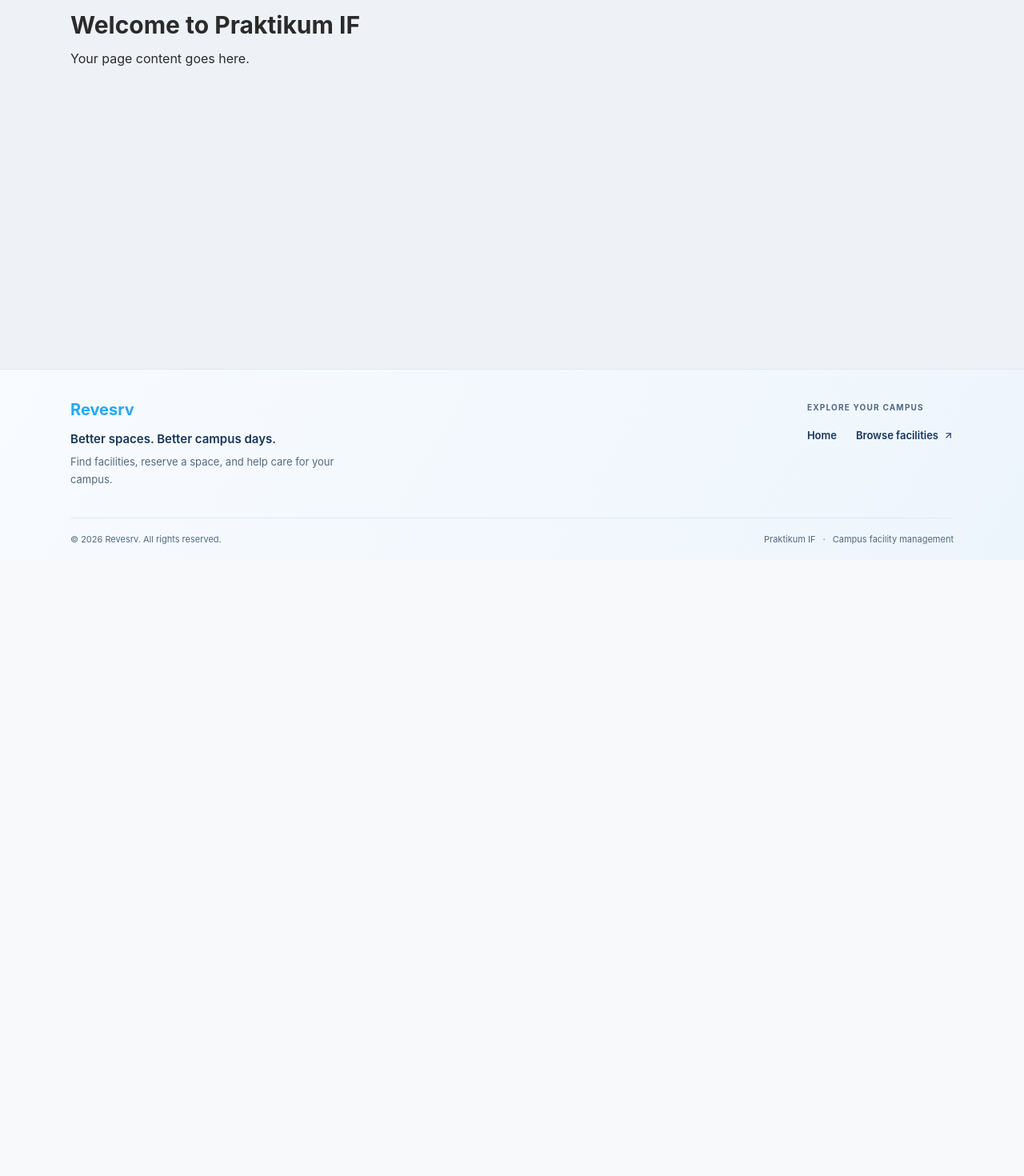
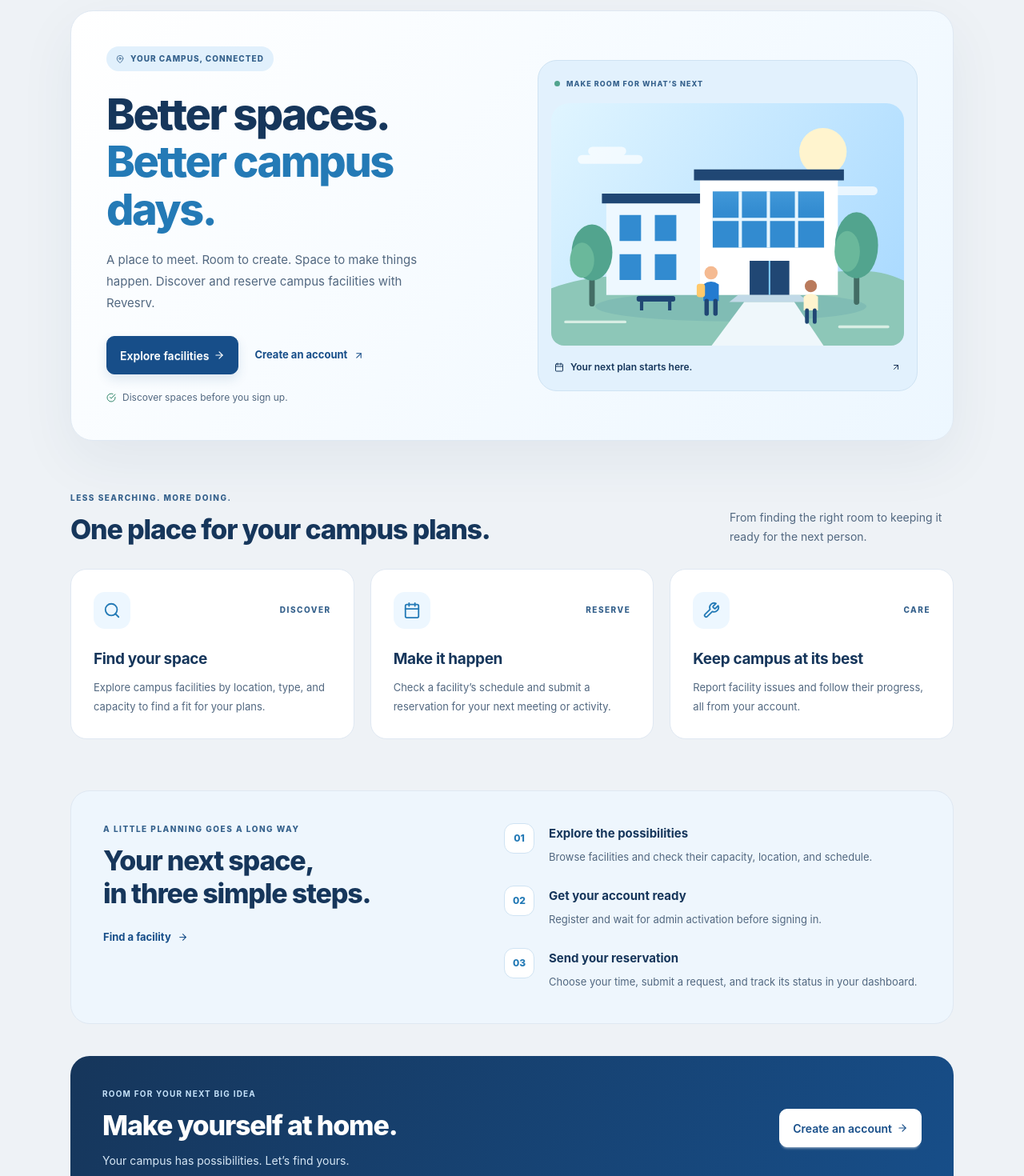
Before and after one commit to aliflikescoding/ppk-repo, a React app in the folder frontend/: page / in a window 1280 px wide. Shown: the part 100-1570 px from the top of the page at 80% size. Before the commit the page ends 800 px from the top, so only its background shows below. Built offline with nearby package versions, Linux system fonts and the light colour scheme; no server answers; the HTML template or start-up script is replaced by a standard one.

Commit message:
Style the home page (landing page)

```diff
--- a/frontend/src/index.css
+++ b/frontend/src/index.css
@@ -79,7 +79,55 @@
 .footer-links a:hover { color: #174e89; text-decoration: underline; }
 .footer-bottom { display: flex; flex-wrap: wrap; justify-content: space-between; gap: 12px; padding: 18px 0; border-top: 1px solid #dfe8f2; color: #526880; font-size: 11px; }
 .footer-bottom span { margin: 0 6px; }
+.landing-page { color: #16365b; }
+.landing-hero { display: grid; grid-template-columns: 1.05fr 1fr; align-items: center; gap: 40px; padding: 44px; border: 1px solid #dfe8f2; border-radius: 28px; background: linear-gradient(130deg, #fff, #edf7ff); box-shadow: 0 24px 70px #183b6610; }
+.landing-pill { display: inline-flex; align-items: center; gap: 8px; padding: 8px 12px; border-radius: 100px; background: #e1f0fc; color: #35618c; font-size: 10px; font-weight: 800; letter-spacing: .1em; }
+.landing-hero h1 { margin: 24px 0 20px; font-size: clamp(36px, 4.6vw, 54px); line-height: 1.1; letter-spacing: -.045em; font-weight: 800; }
+.landing-hero h1 span { color: #247ab6; }
+.landing-intro { max-width: 420px; color: #526880; font-size: 15px; line-height: 1.8; }
+.landing-actions { display: flex; flex-wrap: wrap; align-items: center; gap: 20px; margin-top: 28px; }
+.landing-text-link { display: inline-flex; align-items: center; gap: 8px; color: #174e89; font-size: 13px; font-weight: 700; }
+.landing-text-link:hover { text-decoration: underline; }
+.landing-hero-note { display: flex; align-items: center; gap: 8px; margin-top: 20px; color: #526880; font-size: 12px; }
+.landing-hero-note svg { color: #308569; }
+.landing-hero-art { padding: 16px; border: 1px solid #cfe3f3; border-radius: 24px; background: #e2f1fd; }
+.landing-art-label { display: flex; align-items: center; gap: 8px; padding: 6px 4px 18px; font-size: 9px; letter-spacing: .12em; font-weight: 800; color: #35618c; }
+.landing-art-label > span { width: 7px; height: 7px; border-radius: 50%; background: #52a48e; }
+.landing-hero-art img { width: 100%; height: auto; border-radius: 16px; }
+.landing-art-caption { display: flex; justify-content: space-between; align-items: center; padding: 18px 4px 4px; font-size: 12px; font-weight: 600; }
+.landing-art-caption > span { display: flex; align-items: center; gap: 8px; }
+.landing-section { margin: 64px 0; }
+.landing-section-heading { display: flex; justify-content: space-between; align-items: end; gap: 24px; margin-bottom: 28px; }
+.landing-page h2 { margin-top: 12px; font-size: clamp(26px, 3vw, 34px); font-weight: 800; letter-spacing: -.035em; line-height: 1.2; }
+.landing-section-heading > p { max-width: 280px; font-size: 14px; line-height: 1.7; color: #526880; }
+.landing-features { display: grid; grid-template-columns: repeat(3, 1fr); gap: 20px; }
+.landing-feature { padding: 28px; border-radius: 20px; border: 1px solid #dfe8f2; background: #fff; }
+.landing-feature-top { display: flex; justify-content: space-between; align-items: center; gap: 12px; }
+.landing-feature-icon { display: grid; place-items: center; width: 46px; height: 46px; border-radius: 14px; background: #edf7ff; color: #247ab6; font-size: 22px; }
+.landing-feature h3 { margin: 24px 0 10px; font-size: 19px; font-weight: 700; letter-spacing: -.02em; }
+.landing-feature > p, .landing-steps p { color: #526880; font-size: 13px; line-height: 1.8; }
+.landing-how { display: grid; grid-template-columns: 1fr 1.15fr; gap: 48px; padding: 40px; border: 1px solid #dfe8f2; border-radius: 24px; background: #eef6fd; }
+.landing-how .landing-text-link { margin-top: 24px; }
+.landing-steps { display: grid; gap: 24px; }
+.landing-steps li { display: flex; gap: 18px; }
+.landing-steps li > span { display: grid; place-items: center; flex-shrink: 0; width: 38px; height: 38px; border-radius: 12px; border: 1px solid #cfe3f3; background: #fff; color: #247ab6; font-size: 12px; font-weight: 800; }
+.landing-steps h3 { margin: 2px 0 6px; font-weight: 700; font-size: 15px; }
+.landing-cta { display: flex; align-items: center; justify-content: space-between; gap: 28px; margin-top: 40px; padding: 40px; background: linear-gradient(120deg, #16365b, #174e89); color: white; border-radius: 24px; }
+.landing-cta-eyebrow { color: #c5e2fa; font-size: 10px; letter-spacing: .12em; font-weight: 700; }
+.landing-cta h2 { margin-bottom: 12px; }
+.landing-cta p:last-child { color: #d5e6f5; font-size: 14px; }
+.landing-cta-button { flex-shrink: 0; min-height: 48px; border-radius: 10px; background: white; border-color: white; color: #174e89; }
+.landing-cta-button:hover { background: #e1f0fc; border-color: #e1f0fc; }
 @media (max-width: 767px) {
+  .landing-hero { grid-template-columns: 1fr; gap: 32px; padding: 28px 24px; border-radius: 20px; }
+  .landing-hero-art { max-width: 480px; width: 100%; margin: 0 auto; }
+  .landing-section { margin: 40px 0; }
+  .landing-section-heading { align-items: start; flex-direction: column; gap: 12px; }
+  .landing-section-heading > p { max-width: none; }
+  .landing-features { grid-template-columns: 1fr; gap: 16px; }
+  .landing-feature { padding: 24px; }
+  .landing-how { grid-template-columns: 1fr; gap: 28px; padding: 28px 24px; }
+  .landing-cta { align-items: start; flex-direction: column; padding: 28px 24px; }
   .footer-main { flex-direction: column; gap: 24px; padding: 28px 0; }
   .auth-shell { grid-template-columns: 1fr; border-radius: 20px; }
   .auth-visual { padding: 24px; }
--- a/frontend/src/pages/Home.jsx
+++ b/frontend/src/pages/Home.jsx
@@ -1,9 +1,67 @@
+import { Link } from 'react-router-dom'
+import { FiArrowRight, FiArrowUpRight, FiCalendar, FiCheckCircle, FiMapPin, FiSearch, FiTool } from 'react-icons/fi'
+import { roles, useAuth } from '../auth/auth.js'
+
+const features = [
+  { icon: FiSearch, title: 'Find your space', description: 'Explore campus facilities by location, type, and capacity to find a fit for your plans.', tag: 'DISCOVER' },
+  { icon: FiCalendar, title: 'Make it happen', description: 'Check a facility’s schedule and submit a reservation for your next meeting or activity.', tag: 'RESERVE' },
+  { icon: FiTool, title: 'Keep campus at its best', description: 'Report facility issues and follow their progress, all from your account.', tag: 'CARE' },
+]
+
 function Home() {
+  const { user, loading } = useAuth()
+  const accountPath = user ? roles[user.role].dashboard : '/register'
+  const accountLabel = user ? 'Go to dashboard' : 'Create an account'
+
   return (
-    <>
-      <h1 className="text-3xl font-bold">Welcome to Praktikum IF</h1>
-      <p className="mt-3">Your page content goes here.</p>
-    </>
+    <div className="landing-page">
+      <section className="landing-hero" aria-labelledby="hero-title">
+        <div className="landing-hero-copy">
+          <p className="landing-pill"><FiMapPin aria-hidden="true" /> YOUR CAMPUS, CONNECTED</p>
+          <h1 id="hero-title">Better spaces.<br /><span>Better campus days.</span></h1>
+          <p className="landing-intro">A place to meet. Room to create. Space to make things happen. Discover and reserve campus facilities with Revesrv.</p>
+          <div className="landing-actions">
+            <Link to="/facilities" className="btn auth-submit">Explore facilities <FiArrowRight aria-hidden="true" /></Link>
+            {!loading && <Link to={accountPath} className="landing-text-link">{accountLabel} <FiArrowUpRight aria-hidden="true" /></Link>}
+          </div>
+          <p className="landing-hero-note"><FiCheckCircle aria-hidden="true" /> Discover spaces before you sign up.</p>
+        </div>
+        <div className="landing-hero-art">
+          <div className="landing-art-label"><span aria-hidden="true" /> MAKE ROOM FOR WHAT’S NEXT</div>
+          <img src="/images/auth-campus.svg" alt="Students enjoying a green campus with modern facilities" width="640" height="440" fetchPriority="high" />
+          <div className="landing-art-caption"><span><FiCalendar aria-hidden="true" /> Your next plan starts here.</span><FiArrowUpRight aria-hidden="true" /></div>
+        </div>
+      </section>
+
+      <section className="landing-section" aria-labelledby="features-title">
+        <div className="landing-section-heading">
+          <div><p className="auth-eyebrow">LESS SEARCHING. MORE DOING.</p><h2 id="features-title">One place for your campus plans.</h2></div>
+          <p>From finding the right room to keeping it ready for the next person.</p>
+        </div>
+        <div className="landing-features">
+          {features.map(({ icon: Icon, title, description, tag }) => (
+            <article key={tag} className="landing-feature">
+              <div className="landing-feature-top"><span className="landing-feature-icon"><Icon aria-hidden="true" /></span><span className="auth-eyebrow">{tag}</span></div>
+              <h3>{title}</h3><p>{description}</p>
+            </article>
+          ))}
+        </div>
+      </section>
+
+      <section className="landing-how" aria-labelledby="how-title">
+        <div><p className="auth-eyebrow">A LITTLE PLANNING GOES A LONG WAY</p><h2 id="how-title">Your next space,<br />in three simple steps.</h2><Link to="/facilities" className="landing-text-link">Find a facility <FiArrowRight aria-hidden="true" /></Link></div>
+        <ol className="landing-steps">
+          <li><span aria-hidden="true">01</span><div><h3>Explore the possibilities</h3><p>Browse facilities and check their capacity, location, and schedule.</p></div></li>
+          <li><span aria-hidden="true">02</span><div><h3>Get your account ready</h3><p>Register and wait for admin activation before signing in.</p></div></li>
+          <li><span aria-hidden="true">03</span><div><h3>Send your reservation</h3><p>Choose your time, submit a request, and track its status in your dashboard.</p></div></li>
+        </ol>
+      </section>
+
+      <section className="landing-cta" aria-labelledby="cta-title">
+        <div><p className="landing-cta-eyebrow">ROOM FOR YOUR NEXT BIG IDEA</p><h2 id="cta-title">Make yourself at home.</h2><p>Your campus has possibilities. Let’s find yours.</p></div>
+        <Link to={loading ? '/facilities' : accountPath} className="btn landing-cta-button">{loading ? 'Explore facilities' : accountLabel}<FiArrowRight aria-hidden="true" /></Link>
+      </section>
+    </div>
   )
 }
 
```
